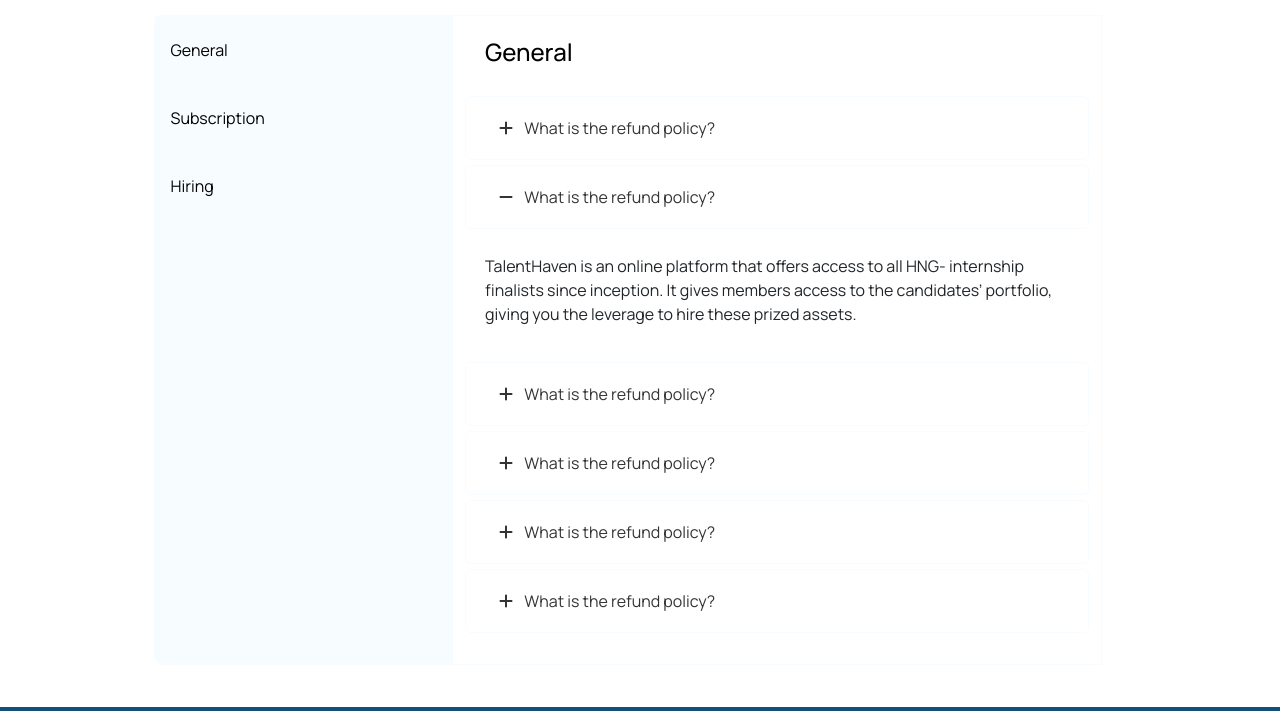
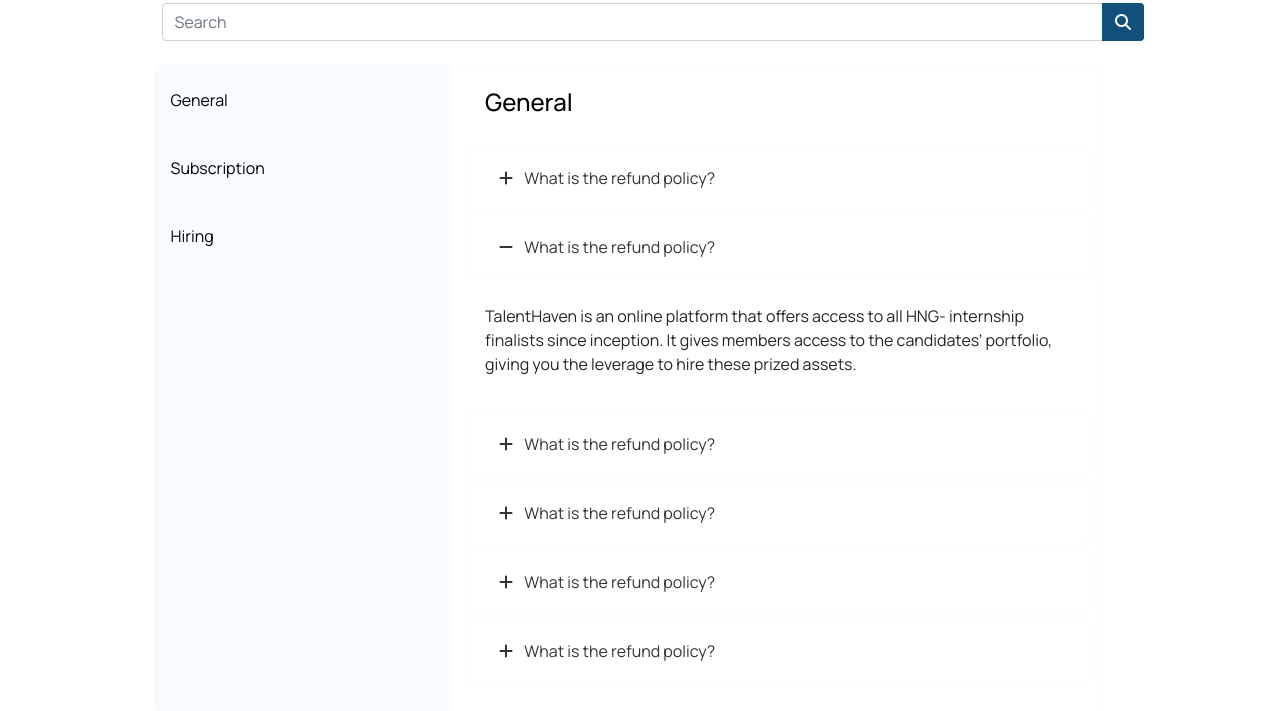
Before and after one commit to emmaglorypraise/faq-user-dashboard, a plain HTML site: page index.html in a window 1280 px wide. Shown: the part 174-885 px from the top of the page. Drawn offline with nearby package versions, Linux system fonts and the light colour scheme.

Commit message:
added search button

```diff
--- a/assets/css/style.css
+++ b/assets/css/style.css
@@ -33,7 +33,6 @@ body {
     width: 100%;
     height: 50px;
     margin-top: 804px;
-
 }
 
 /* MAIN PAGE NAV KDDHFHFHDJDDNDJDJDJDJJDJDJDJDJDJDJDJJD */
@@ -52,6 +51,15 @@ body {
     text-align: center;
 
     color: #04172A;
+}
+
+.faq-heading .input-group {
+    margin-top: 20px;
+}
+
+.search-button {
+    background-color: #10507A;
+    color: #ffffff;
 }
 
 /* Style the tab */
@@ -191,6 +199,10 @@ body {
         left: 0;
         width: 100%;
     }
+
+    #footer {
+        margin-top: 1004px;
+    }
 }
 
 @media(max-width: 649px) {
--- a/index.html
+++ b/index.html
@@ -28,6 +28,14 @@
 								<h1>
 									Frequently Asked Questions (FAQs)
 								</h1>
+								<div class="input-group">
+									<input type="text" class="form-control" placeholder="Search">
+									<div class="input-group-append">
+											<button class="btn search-button" type="button">
+													<i class="fa fa-search"></i>
+											</button>
+									</div>
+							</div>
 							</div>
 							<div class="main-page-nav">
 								<div class="tab">
```
